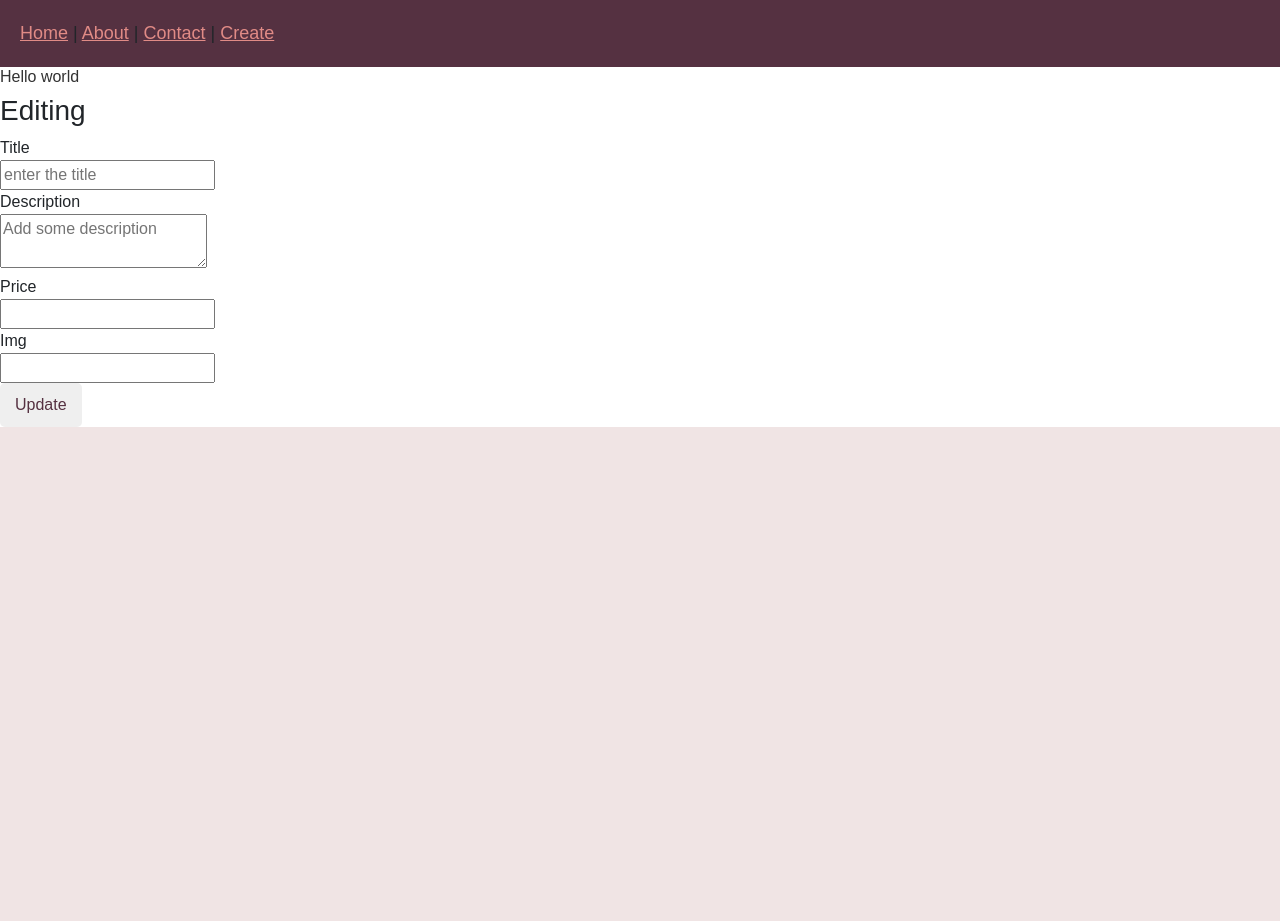
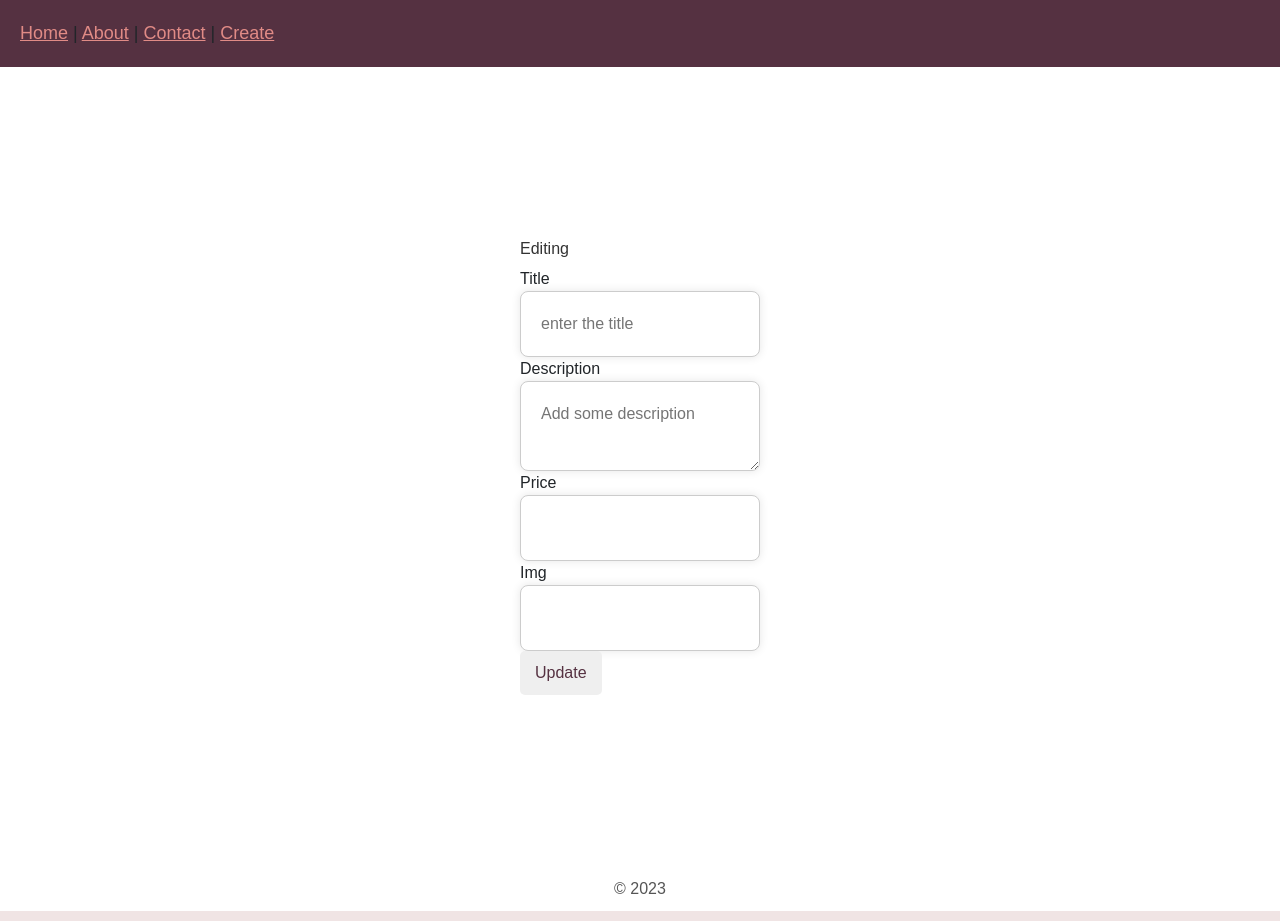
Before and after one commit to ArtTera/ArtTeraProject, a React (Vite) app: page /EditItem/1 in a window 1280 px wide. Before the commit the page ends 800 px from the top, so only its background shows below. Built offline with nearby package versions, Linux system fonts and the light colour scheme; no server answers; the HTML template or start-up script is replaced by a standard one.

Commit message:
edit+add styling

```diff
--- a/src/App.jsx
+++ b/src/App.jsx
@@ -13,7 +13,7 @@ function App() {
   return (
     <>
       <Navbar />
-      <h1>Hello world</h1>
+
       <Routes>
         <Route path="/" element={<HomePage />} />
         <Route path="/cart/:id" element={<Cart />} />
@@ -22,8 +22,8 @@ function App() {
         <Route path="/about" element={<About />} />
         <Route path="/addPaintingPage" element={<AddPaintingPage />} />
         <Route path="/EditItem/:picId" element={<EditItem />} />
-        <Route path="/Footer" element={<Footer />} />
       </Routes>
+      <Footer />
     </>
   );
 }
--- a/src/components/Footer.jsx
+++ b/src/components/Footer.jsx
@@ -1,5 +1,7 @@
+import React from "react";
+
 function Footer() {
-  return <p>© 2023</p>;
+  return <p className="footer">© 2023</p>;
 }
 
 export default Footer;
--- a/src/index.css
+++ b/src/index.css
@@ -5,15 +5,15 @@
 
   color-scheme: light dark;
   color: rgba(255, 255, 255, 0.87);
-  background-color: #F0E4E4;
+  background-color: #f0e4e4;
   font-synthesis: none;
   text-rendering: optimizeLegibility;
   -webkit-font-smoothing: antialiased;
   -moz-osx-font-smoothing: grayscale;
 }
 body {
-  font-family: 'Arial', sans-serif;
-  background-color: (#553141 #E18B86 #FFBB60);
+  font-family: "Arial", sans-serif;
+  background-color: (#553141 #e18b86 #ffbb60);
   margin: 0;
   padding: 0;
 }
@@ -25,9 +25,10 @@ body {
   max-width: 1200px;
   margin: 20px auto;
   padding: 20px;
-  background: linear-gradient(#E18B86,#FFBB60);
+  background: linear-gradient(#e18b86, #ffbb60);
   border-radius: 8px;
-  box-shadow: 10px 10px 20px  #E18B86, -10px -10px 20px #E18B86, inset 0 0 20px #553141;
+  box-shadow: 10px 10px 20px #e18b86, -10px -10px 20px #e18b86,
+    inset 0 0 20px #553141;
 }
 
 .pic > div {
@@ -44,7 +45,7 @@ body {
 }
 
 button {
-  background-color: rgba(76, 175, 79, 0.233)5b;
+  background-color: rgba(76, 175, 79, 0.233) 5b;
   color: #553141;
   border: none;
   padding: 10px 15px;
@@ -73,13 +74,12 @@ h1 {
 h2 {
   color: #777;
 }
-.p-name{
+.p-name {
   font-size: 50px;
   color: #582133;
-  font-family: 'Lucida calligraphy';
-
+  font-family: "Lucida calligraphy";
 }
-.home-title{
+.home-title {
   text-align: center;
   display: block;
   padding-top: 50px;
@@ -88,10 +88,9 @@ h2 {
   margin-inline-start: 0px;
   margin-inline-end: 0px;
   font-weight: bold;
-  font-family: 'Times New Roman', Times, serif;
-
+  font-family: "Times New Roman", Times, serif;
 }
-.view{
+.view {
   font-size: 1.2rem;
   padding: 1rem 2.5rem;
   border: none;
@@ -100,12 +99,13 @@ h2 {
   cursor: pointer;
   text-transform: uppercase;
   background-color: #553141;
-  color: #E18B86;
+  color: #e18b86;
   font-weight: 700;
-  font-family:  'Times New Roman', Times, serif;
+  font-family: "Times New Roman", Times, serif;
   transition: 0.6s;
   box-shadow: 0px 0px 60px #553141;
-  -webkit-box-reflect: below 10px linear-gradient(to bottom, rgba(0,0,0,0.0), rgba(0,0,0,0.4));
+  -webkit-box-reflect: below 10px
+    linear-gradient(to bottom, rgba(0, 0, 0, 0), rgba(0, 0, 0, 0.4));
 }
 
 .view:active {
@@ -113,8 +113,8 @@ h2 {
 }
 
 .view:hover {
-  background: #E18B86;
-  background: linear-gradient(270deg, #553141 0%, #FD8785 60%);
+  background: #e18b86;
+  background: linear-gradient(270deg, #553141 0%, #fd8785 60%);
   color: rgb(4, 4, 38);
 }
 .btn {
@@ -235,7 +235,7 @@ h2 {
 .quantity {
   display: none;
 }
-.icons-container{
+.icons-container {
   display: flex;
 }
 
@@ -296,14 +296,9 @@ h2 {
   transition-duration: 0.3s;
 }
 
-
-
-
-
-.text{
+.text {
   font-size: 20px;
 }
-
 
 .pic a {
   text-decoration: none;
@@ -313,8 +308,7 @@ p {
   color: #555;
   margin-bottom: 10px;
 }
-.inputs{
-
+.inputs {
   display: flex;
   flex-direction: column;
   width: fit-content;
@@ -327,3 +321,68 @@ p {
     grid-template-columns: 1fr;
   }
 }
+
+.footer {
+  bottom: 0;
+  width: 100%;
+  text-align: center;
+  padding: 10px;
+}
+
+.inputs-container {
+  display: flex;
+  align-items: center;
+  justify-content: center;
+  height: 100vh;
+}
+
+.inputs {
+  width: 300px;
+  padding: 20px;
+  border: 1px solid #ccc;
+  border-radius: 8px;
+  box-shadow: 0 0 10px rgba(0, 0, 0, 0.1);
+}
+
+#addButton {
+  height: 3em;
+  width: 8em;
+  border: none;
+  border-radius: 10em;
+  background: #016dd9;
+  font-size: 17px;
+  color: #ffffff;
+  font-family: inherit;
+  font-weight: 500;
+}
+
+#addButton:hover {
+  animation: shake3856 0.3s linear infinite both;
+}
+
+@keyframes shake3856 {
+  0% {
+    -webkit-transform: translate(0);
+    transform: translate(0);
+  }
+  20% {
+    -webkit-transform: translate(-2px, 2px);
+    transform: translate(-2px, 2px);
+  }
+  40% {
+    -webkit-transform: translate(-2px, -2px);
+    transform: translate(-2px, -2px);
+  }
+  60% {
+    -webkit-transform: translate(2px, 2px);
+    transform: translate(2px, 2px);
+  }
+  80% {
+    -webkit-transform: translate(2px, -2px);
+    transform: translate(2px, -2px);
+  }
+  100% {
+    -webkit-transform: translate(0);
+    transform: translate(0);
+  }
+}
--- a/src/pages/EditItem.jsx
+++ b/src/pages/EditItem.jsx
@@ -14,7 +14,7 @@ function EditItem() {
     axios
       .get(`https://appi.adaptable.app/pic/${picId}`)
       .then((response) => {
-       setTitle(response.data.title);
+        setTitle(response.data.title);
         setDescription(response.data.description);
         setPrice(response.data.price);
         setImg(response.data.img);
@@ -47,12 +47,13 @@ function EditItem() {
   };
 
   return (
-    <div className="inputs">
-      <h3>Editing</h3>
+    <div className="inputs-container">
       <form onSubmit={handleFormSubmit}>
         <div>
+          <h1>Editing</h1>
           <label>Title</label>
           <input
+            className="inputs"
             type="text"
             placeholder="enter the title"
             value={title}
@@ -65,6 +66,7 @@ function EditItem() {
         <div>
           <label>Description</label>
           <textarea
+            className="inputs"
             type="text"
             placeholder="Add some description"
             value={description}
@@ -76,6 +78,7 @@ function EditItem() {
         <div>
           <label>Price</label>
           <input
+            className="inputs"
             type="text"
             value={price}
             onChange={(e) => {
@@ -86,6 +89,7 @@ function EditItem() {
         <div>
           <label>Img</label>
           <input
+            className="inputs"
             type="URL"
             value={img}
             required={true}
@@ -94,7 +98,6 @@ function EditItem() {
             }}
           />
         </div>
-
         <button type="submit">Update</button>
       </form>
     </div>
--- a/src/pages/addPaintingPage.jsx
+++ b/src/pages/addPaintingPage.jsx
@@ -1,9 +1,6 @@
 import { useState } from "react";
 import axios from "axios";
 import { useNavigate } from "react-router-dom";
-
-
-
 
 function AddPaintingPage() {
   const [description, setDescription] = useState("");
@@ -19,58 +16,74 @@ function AddPaintingPage() {
       title: title,
       price: price,
       img: img,
-
     };
     axios
-      .post("https://appi.adaptable.app/pic", requestBody )
-      .then(response => {
+      .post("https://appi.adaptable.app/pic", requestBody)
+      .then((response) => {
         navigate("/painting");
         console.log(response);
       })
       .catch((error) => {
         console.log(error);
       });
-  }
+  };
 
   return (
-    <div className="inputs">
-          <h3>adding</h3>
+    <div className="inputs-container">
       <form onSubmit={handleSubmit}>
         <div>
+          <h1>Creating</h1>
           <label>Title</label>
           <input
+            className="inputs"
             type="text"
             placeholder="enter the title"
             value={title}
             required={true}
-                  onChange={(e) => {setTitle(e.target.value)}} />
-          </div><div>
+            onChange={(e) => {
+              setTitle(e.target.value);
+            }}
+          />
+        </div>
+        <div>
           <label>Description</label>
           <textarea
+            className="inputs"
             type="text"
             placeholder="Add some description"
             value={description}
-                  onChange={(e) => { setDescription(e.target.value) }}/>
+            onChange={(e) => {
+              setDescription(e.target.value);
+            }}
+          />
         </div>
         <div>
           <label>Price</label>
           <input
+            className="inputs"
             type="number"
             value={price}
-                  onChange={(e) => {setPrice(e.target.value)}} /></div><div>
+            onChange={(e) => {
+              setPrice(e.target.value);
+            }}
+          />
+        </div>
+        <div>
           <label>Img</label>
           <input
+            className="inputs"
             type="URL"
             value={img}
             required={true}
-                  onChange={(e) => {setImg(e.target.value)}} />
+            onChange={(e) => {
+              setImg(e.target.value);
+            }}
+          />
         </div>
         <div>
-              <button>Add</button>
+          <button className="addButton">Add</button>
         </div>
       </form>
-
-
     </div>
   );
 }
```
Lines whose indentation alone changed are shown as unchanged.
